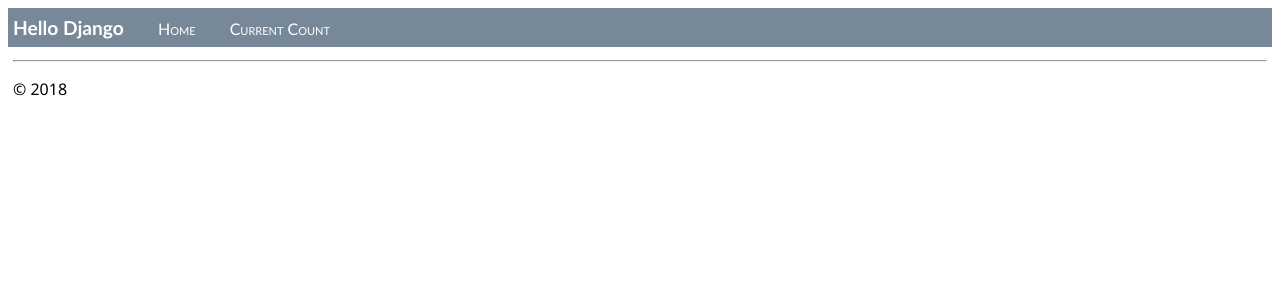
After one commit to jessicavoss/Fizzyb, a Django app: template Fizzyb/Counter/templates/Counter/Layout.html in a window 1280 px wide. The commit adds this page. Shown: the top 300 px of the page. Run offline with Django 3.2, Linux system fonts and the light colour scheme; the template is opened without the code that fills it: most values are stand-ins (such as "Sample title", 1, 10 or a date in 2020).

Commit message:
Created a Nav Bar and buttons

```diff
--- /dev/null
+++ b/Fizzyb/Counter/Static/site.css
@@ -0,0 +1,31 @@
+.message {
+    font-weight: 600;
+    color: blue;
+}
+.navbar {
+    background-color: lightslategray;
+    font-size: 1em;
+    font-family: 'Trebuchet MS', 'Lucida Sans Unicode', 'Lucida Grande', 'Lucida Sans', Arial, sans-serif;
+    color: white;
+    padding: 8px 5px 8px 5px;
+}
+
+    .navbar a {
+        text-decoration: none;
+        color: inherit;
+    }
+
+.navbar-brand {
+    font-size: 1.2em;
+    font-weight: 600;
+}
+
+.navbar-item {
+    font-variant: small-caps;
+    margin-left: 30px;
+}
+
+.body-content {
+    padding: 5px;
+    font-family: 'Segoe UI', Tahoma, Geneva, Verdana, sans-serif;
+}
--- /dev/null
+++ b/Fizzyb/Counter/class1.py
@@ -0,0 +1,2 @@
+class class1(object):
+    """description of class"""
--- /dev/null
+++ b/Fizzyb/Counter/templates/Counter/Layout.html
@@ -0,0 +1,25 @@
+<!DOCTYPE html>
+<html>
+<head>
+    <meta charset="utf-8" />
+    <title>{{ title }}</title>
+    {% load staticfiles %}
+    <link rel="stylesheet" type="text/css" href="{% static 'site.css' %}" />
+</head>
+
+<body>
+    <div class="navbar">
+       <a href="/" class="navbar-brand">Hello Django</a>
+       <a href="{% url 'home' %}" class="navbar-item">Home</a>
+       <a href="{% url 'Current Count' %}" class="navbar-item">Current Count</a>
+    </div>
+
+    <div class="body-content">
+{% block content %}{% endblock %}
+        <hr/>
+        <footer>
+            <p>&copy; 2018</p>
+        </footer>
+    </div>
+</body>
+</html>
--- a/Fizzyb/Fizzyb/settings.py
+++ b/Fizzyb/Fizzyb/settings.py
@@ -32,6 +32,7 @@ ALLOWED_HOSTS = []
 # Application definition
 
 INSTALLED_APPS = [
+    'Counter',
     # Add your apps here to enable them
     'django.contrib.admin',
     'django.contrib.auth',
--- a/Fizzyb/Fizzyb/urls.py
+++ b/Fizzyb/Fizzyb/urls.py
@@ -11,6 +11,7 @@ import Counter.views
 urlpatterns = [
     url(r'^$', Counter.views.index, name='index'),
     url(r'^home$', Counter.views.index, name='home'),
+    url(r'^CurrentCount$', Counter.views.CurrentCount, name='Current Count'),
     ]
     # Examples:
     # url(r'^$', Fizzyb.views.home, name='home'),
```
Also changed, not shown: Fizzyb/Counter/templates/Counter/index.html (+13 -7 lines), Fizzyb/Counter/templates/CurrentCount.html (added, +17 -0 lines), Fizzyb/Counter/views.py (+23 -2 lines), 1 other file.
